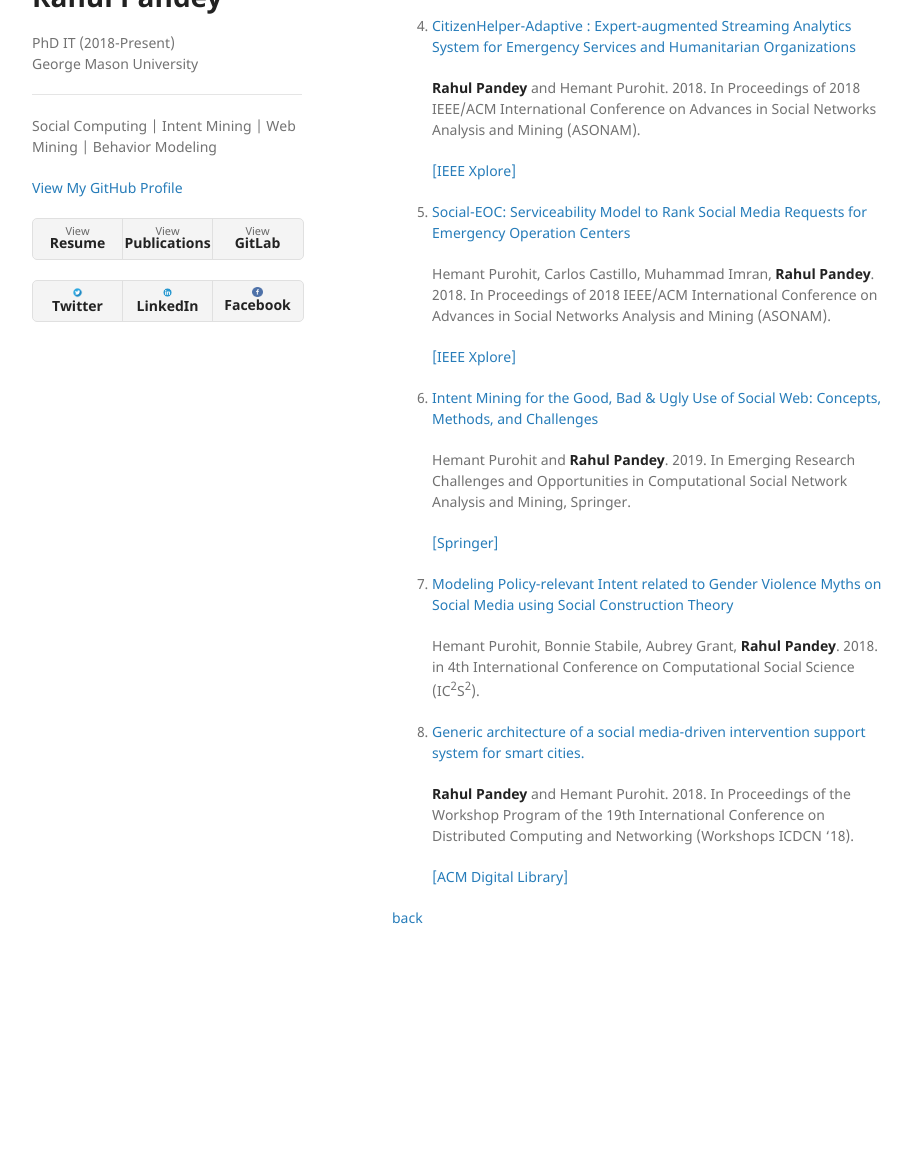
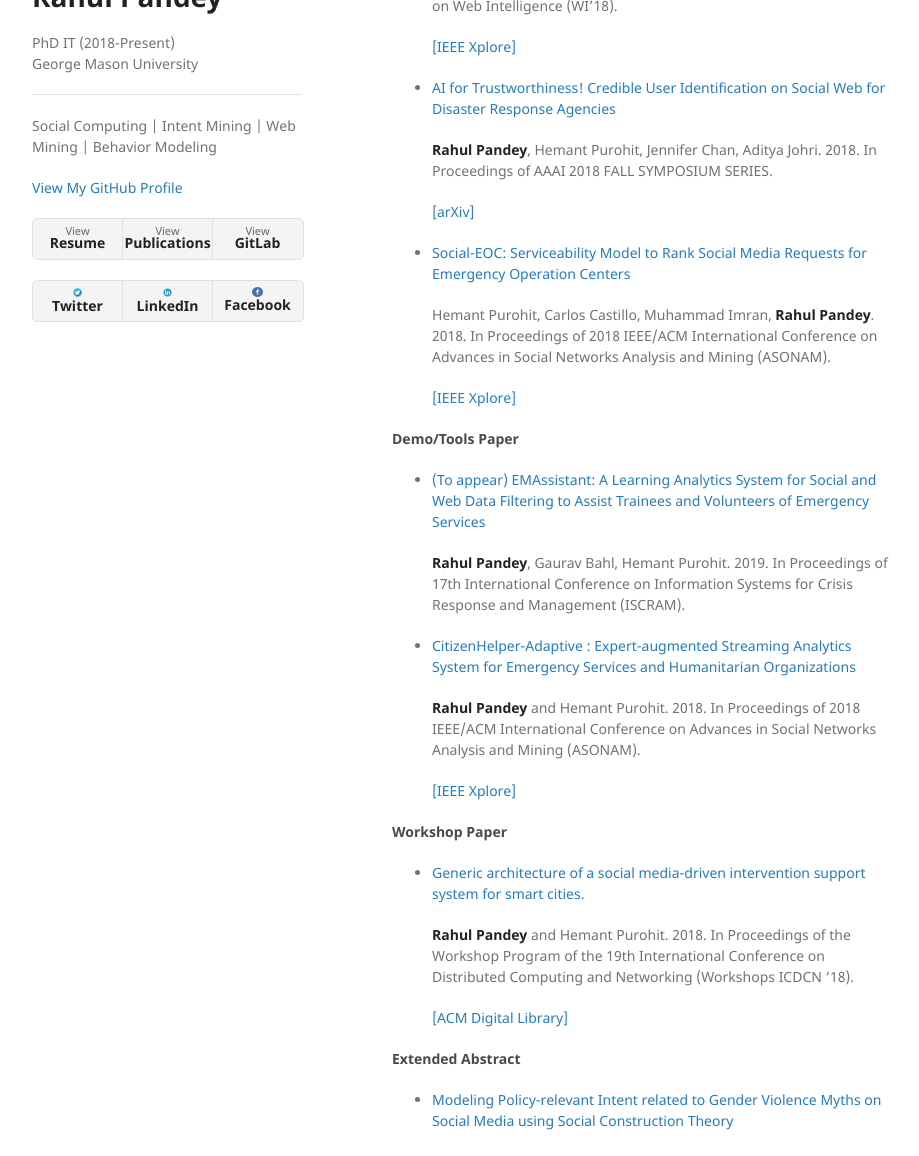
Before and after one commit to gizmowiki/gizmowiki.github.io, a Jekyll site: the page built from publications.md, in a window 1280 px wide and 1400 px high, scrolled down 543 px, cut to the strip 244-1400 px from the top of the window. Shown: the whole strip, without its empty margins (178-1097 px from the left). Built offline with Jekyll 4.4.1, drawn with Linux system fonts in a browser that asks for light colours; before the commit the page ends 1785 px from its top, so only the background shows below that; some of the changed text lies outside the part shown.

Commit message:
major changes... added iscram

```diff
--- a/publications.md
+++ b/publications.md
@@ -5,8 +5,17 @@ layout: default
 ## Publications :
 
 #### [View Google Scholar](https://scholar.google.com/citations?user=fKMSzz0AAAAJ&hl=en){:target="_blank"}
-#### 2018
-8. [Distributional Semantics Approach to Detect Intent in Twitter Conversations on Sexual Assaults](https://arxiv.org/pdf/1810.01012.pdf){:target="_blank"}
+
+#### Book Chapter
+* [Intent Mining for the Good, Bad & Ugly Use of Social Web: Concepts, Methods, and Challenges](http://ist.gmu.edu/~hpurohit/informatics-lab/papers/snam-chapter-intent-FINAL.pdf)
+
+	Hemant Purohit and **Rahul Pandey**. 2019. In Emerging Research Challenges and Opportunities in Computational Social Network Analysis and Mining, Springer.
+
+	[\[Springer\]](https://doi.org/10.1007/978-3-319-94105-9_1){:target="_blank"}
+
+
+#### Conference Paper
+* [Distributional Semantics Approach to Detect Intent in Twitter Conversations on Sexual Assaults](https://arxiv.org/pdf/1810.01012.pdf){:target="_blank"}
 
 	**Rahul Pandey**, Hemant Purohit, Bonnie Stabile, Aubrey Grant. 2018. In Proceedings of 2018 IEEE/WIC/ACM International Conference on Web Intelligence (WI’18).
 
@@ -14,45 +23,49 @@ layout: default
 
 	[\[IEEE Xplore\]](https://doi.org/10.1109/WI.2018.00-80){:target="_blank"}
 
-7. [Ranking of Social Media Alerts with Workload Bounds in Emergency Operation Centers](https://arxiv.org/pdf/1809.08489.pdf){:target="_blank"}
+* [Ranking of Social Media Alerts with Workload Bounds in Emergency Operation Centers](https://arxiv.org/pdf/1809.08489.pdf){:target="_blank"}
 
 	Hemant Purohit, Carlos Castillo, Muhammad Imran, **Rahul Pandey**. 2018. In Proceedings of 2018 IEEE/WIC/ACM International Conference on Web Intelligence (WI’18).
 
 	[\[IEEE Xplore\]](https://doi.org/10.1109/WI.2018.00-88){:target="_blank"}
 
-6. [AI for Trustworthiness! Credible User Identification on Social Web for Disaster Response Agencies](https://arxiv.org/pdf/1810.01013.pdf){:target="_blank"}
+* [AI for Trustworthiness! Credible User Identification on Social Web for Disaster Response Agencies](https://arxiv.org/pdf/1810.01013.pdf){:target="_blank"}
 
 	**Rahul Pandey**, Hemant Purohit, Jennifer Chan, Aditya Johri. 2018. In Proceedings of AAAI 2018 FALL SYMPOSIUM SERIES.
 
 	[\[arXiv\]](https://arxiv.org/abs/1810.01013){:target="_blank"}
 
-5. [CitizenHelper-Adaptive : Expert-augmented Streaming Analytics System for Emergency Services and Humanitarian Organizations](https://www.researchgate.net/profile/Hemant_Purohit2/publication/327848833_CitizenHelper-Adaptive_Expert-augmented_Streaming_Analytics_System_for_Emergency_Services_and_Humanitarian_Organizations/links/5ba9729945851574f7e3f7f4/CitizenHelper-Adaptive-Expert-augmented-Streaming-Analytics-System-for-Emergency-Services-and-Humanitarian-Organizations.pdf){:target="_blank"}
+* [Social-EOC: Serviceability Model to Rank Social Media Requests for Emergency Operation Centers](http://chato.cl/papers/purohit_castillo_imran_pandey_2018_social_eoc_social_media_emergency_operation_center.pdf){:target="_blank"}
+
+	Hemant Purohit, Carlos Castillo, Muhammad Imran, **Rahul Pandey**. 2018. In Proceedings of 2018 IEEE/ACM International Conference on Advances in Social Networks Analysis and Mining (ASONAM).
+
+	[\[IEEE Xplore\]](https://doi.org/10.1109/ASONAM.2018.8508709){:target="_blank"}
+
+
+#### Demo/Tools Paper
+* [(To appear) EMAssistant: A Learning Analytics System for Social and Web Data Filtering to Assist Trainees and Volunteers of Emergency Services]()
+
+	**Rahul Pandey**, Gaurav Bahl, Hemant Purohit. 2019. In Proceedings of 17th International Conference on Information Systems for Crisis Response and Management (ISCRAM).
+
+* [CitizenHelper-Adaptive : Expert-augmented Streaming Analytics System for Emergency Services and Humanitarian Organizations](https://www.researchgate.net/profile/Hemant_Purohit2/publication/327848833_CitizenHelper-Adaptive_Expert-augmented_Streaming_Analytics_System_for_Emergency_Services_and_Humanitarian_Organizations/links/5ba9729945851574f7e3f7f4/CitizenHelper-Adaptive-Expert-augmented-Streaming-Analytics-System-for-Emergency-Services-and-Humanitarian-Organizations.pdf){:target="_blank"}
 
 	**Rahul Pandey** and Hemant Purohit. 2018. In Proceedings of 2018 IEEE/ACM International Conference on Advances in Social Networks Analysis and Mining (ASONAM).
 
 	[\[IEEE Xplore\]](https://doi.org/10.1109/ASONAM.2018.8508374){:target="_blank"}
 
-4. [Social-EOC: Serviceability Model to Rank Social Media Requests for Emergency Operation Centers](http://chato.cl/papers/purohit_castillo_imran_pandey_2018_social_eoc_social_media_emergency_operation_center.pdf){:target="_blank"}
-
-	Hemant Purohit, Carlos Castillo, Muhammad Imran, **Rahul Pandey**. 2018. In Proceedings of 2018 IEEE/ACM International Conference on Advances in Social Networks Analysis and Mining (ASONAM).
-
-	[\[IEEE Xplore\]](https://doi.org/10.1109/ASONAM.2018.8508709){:target="_blank"}
-
-3. [Intent Mining for the Good, Bad & Ugly Use of Social Web: Concepts, Methods, and Challenges](http://ist.gmu.edu/~hpurohit/informatics-lab/papers/snam-chapter-intent-FINAL.pdf)
-
-	Hemant Purohit and **Rahul Pandey**. 2019. In Emerging Research Challenges and Opportunities in Computational Social Network Analysis and Mining, Springer.
-
-	[\[Springer\]](https://doi.org/10.1007/978-3-319-94105-9_1){:target="_blank"}
-
-2. [Modeling Policy-relevant Intent related to Gender Violence Myths on Social Media using Social Construction Theory](http://mason.gmu.edu/~rpandey4/modeling-gbv-policy-intent-ic2s218.pdf){:target="_blank"}
-
-	Hemant Purohit, Bonnie Stabile, Aubrey Grant, **Rahul Pandey**. 2018. in 4th International Conference on Computational Social Science (IC<sup>2</sup>S<sup>2</sup>).
-
-1. [Generic architecture of a social media-driven intervention support system for smart cities.](https://mason.gmu.edu/~rpandey4/scc18-gbv-social.pdf){:target="_blank"}
+#### Workshop Paper
+* [Generic architecture of a social media-driven intervention support system for smart cities.](https://mason.gmu.edu/~rpandey4/scc18-gbv-social.pdf){:target="_blank"}
 
 	**Rahul Pandey** and Hemant Purohit. 2018. In Proceedings of the Workshop Program of the 19th International Conference on Distributed Computing and Networking (Workshops ICDCN '18).
 
 	[\[ACM Digital Library\]](https://doi.org/10.1145/3170521.3170528){:target="_blank"}
 
+#### Extended Abstract
+* [Modeling Policy-relevant Intent related to Gender Violence Myths on Social Media using Social Construction Theory](http://mason.gmu.edu/~rpandey4/modeling-gbv-policy-intent-ic2s218.pdf){:target="_blank"}
+
+	Hemant Purohit, Bonnie Stabile, Aubrey Grant, **Rahul Pandey**. 2018. in 4th International Conference on Computational Social Science (IC<sup>2</sup>S<sup>2</sup>).
 
 [back](./)
+* * *
+
+![](all_org.png)
```
Also changed, not shown: index.md (+7 -3 lines), all_org.png (added), 3 other files.
